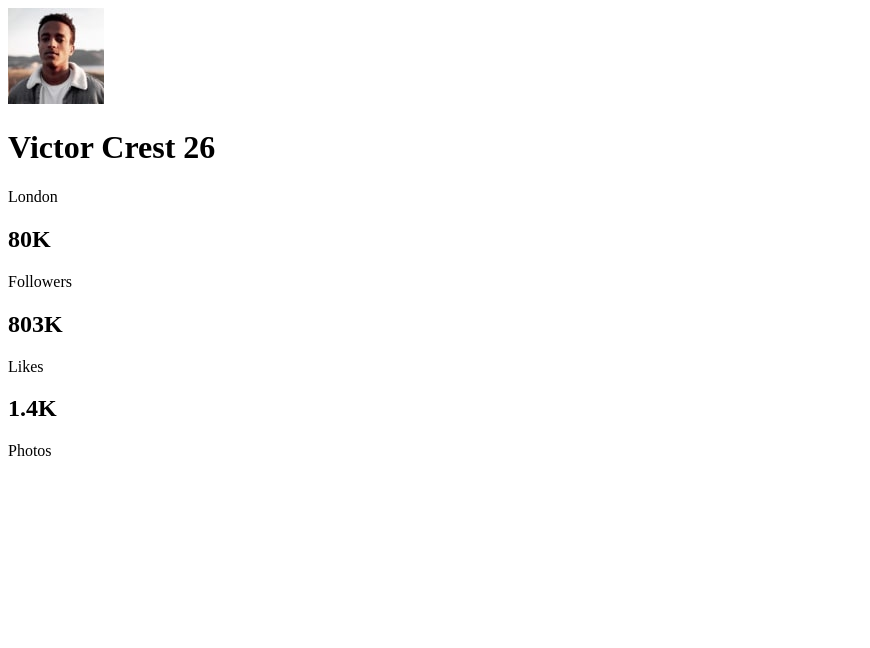
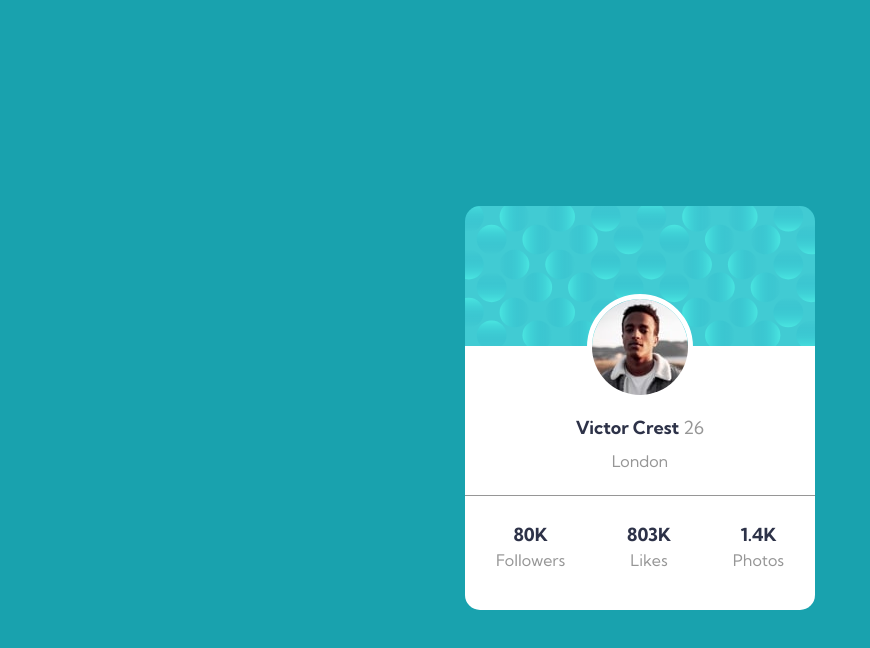
Before and after one commit to samuel-adu/Profile-card-component, a plain HTML site: page index.html in a window 1280 px wide. Shown: the whole page, without its empty margins (0-870 px from the left). Drawn offline with Linux system fonts and the light colour scheme.

Commit message:
add style

```diff
--- a/index.html
+++ b/index.html
@@ -12,11 +12,19 @@
       href="./images/favicon-32x32.png"
     />
 
+    <link rel="preconnect" href="https://fonts.googleapis.com" />
+    <link rel="preconnect" href="https://fonts.gstatic.com" crossorigin />
+    <link
+      href="https://fonts.googleapis.com/css2?family=Kumbh+Sans:wght@400;700&display=swap"
+      rel="stylesheet"
+    />
+    <link rel="stylesheet" href="style.css" />
     <title>Frontend Mentor | Profile card component</title>
   </head>
   <body>
+    <div class="card">
       <div class="bio">
-      <img src="./images/image-victor.jpg" alt="" />
+        <img src="./images/image-victor.jpg" alt="" class="avatar" />
 
         <h1>Victor Crest <span>26</span></h1>
 
@@ -39,5 +47,6 @@
           <p>Photos</p>
         </div>
       </div>
+    </div>
   </body>
 </html>
--- /dev/null
+++ b/style.css
@@ -0,0 +1,68 @@
+* {
+  box-sizing: border-box;
+}
+
+body {
+  font-family: "Kumbh Sans", sans-serif;
+  background-color: hsl(185, 75%, 39%);
+  display: flex;
+  align-items: center;
+  justify-content: center;
+  min-height: 100vh;
+  text-align: center;
+}
+
+.card {
+  background-image: url(./images/bg-pattern-card.svg);
+  background-repeat: no-repeat;
+  background-position: top;
+  background-color: white;
+  width: 90%;
+  margin: 0 auto;
+  max-width: 350px;
+  border-radius: 15px;
+}
+
+.avatar {
+  border-radius: 50%;
+  border: 5px solid white;
+}
+
+h1 {
+  font-size: 1.125rem;
+  font-weight: 700;
+  color: hsl(229, 23%, 23%);
+}
+
+h1 span {
+  color: hsl(0, 0%, 59%);
+  font-weight: 400;
+}
+
+h2 {
+  font-size: 1.125rem;
+  font-weight: 700;
+  color: hsl(229, 23%, 23%);
+  margin-top: 1.5em;
+  margin-bottom: 0.25em;
+}
+
+p {
+  font-size: 1rem;
+  color: hsl(0, 0%, 59%);
+  margin-top: 0;
+  margin-bottom: 1.5em;
+  font-weight: 400;
+}
+
+.bio {
+  margin-top: 5.5em;
+  border-bottom: 1px solid hsl(0, 0%, 59%);
+}
+
+.stats {
+  display: flex;
+  align-items: center;
+  justify-content: space-around;
+  margin-bottom: 1em;
+}
```
Lines whose indentation alone changed are shown as unchanged.
